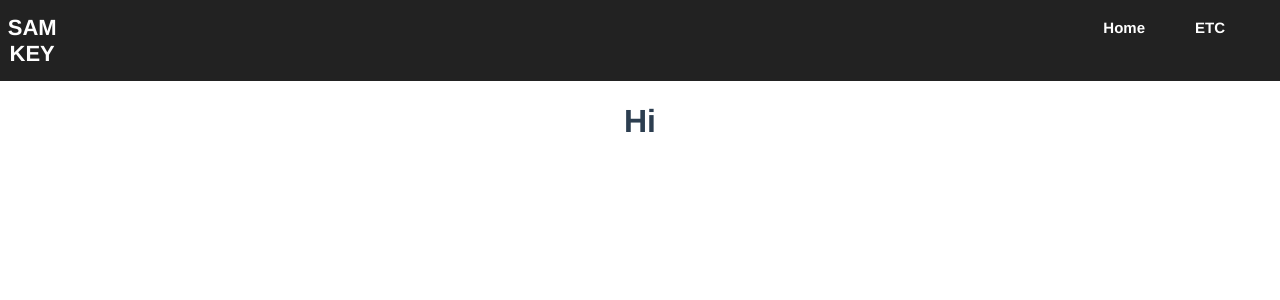
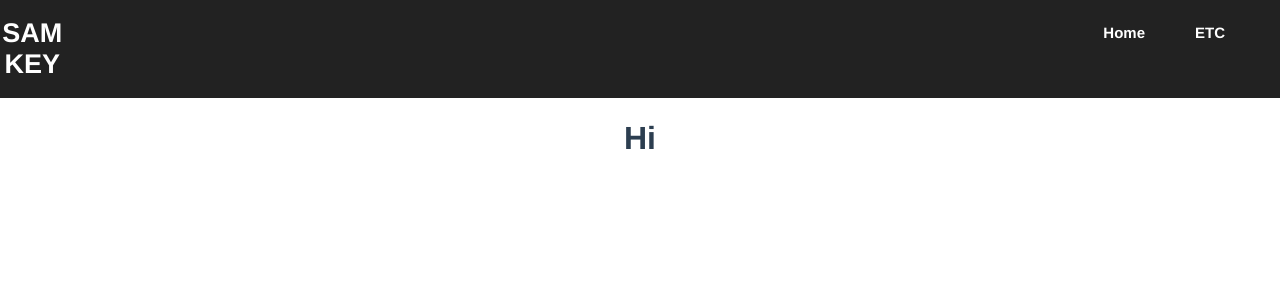
Before and after one commit to samlkey/Portfolio, a Vue app: page / in a window 1280 px wide. Shown: the top 300 px of the page. Built offline with nearby package versions, Linux system fonts and the light colour scheme.

Commit message:
clean up

```diff
--- a/src/components/Header.vue
+++ b/src/components/Header.vue
@@ -24,15 +24,13 @@ export default{
 
 <style>
 .header h1 {
-  color: white;
-  width: 150px;
+  width: 200px;
   padding-right: 80%;
-  font-size: 22px;
-
+  font-size: 27px;
 }
 
-
 .header {
+  color: white;
   font-weight: bold;
   overflow: hidden;
   background: #222;
@@ -40,14 +38,10 @@ export default{
 }
 
 .header a {
-  color: white;
-  text-align: center;
   padding: 15px;
   font-size: 15px;
   line-height: 25px;
-  border-radius: 10px;
-
-  size: 25%;
+  border-radius: 25px;
 }
 
 .header a:hover {
@@ -59,8 +53,8 @@ export default{
 /* Float the link section to the right */
 .header-right {
   float: right;
-  padding-right: 40px;
   display: flex;
   gap: 20px;
+  padding: 5px 40px 5px 0px
 }
 </style>
```
